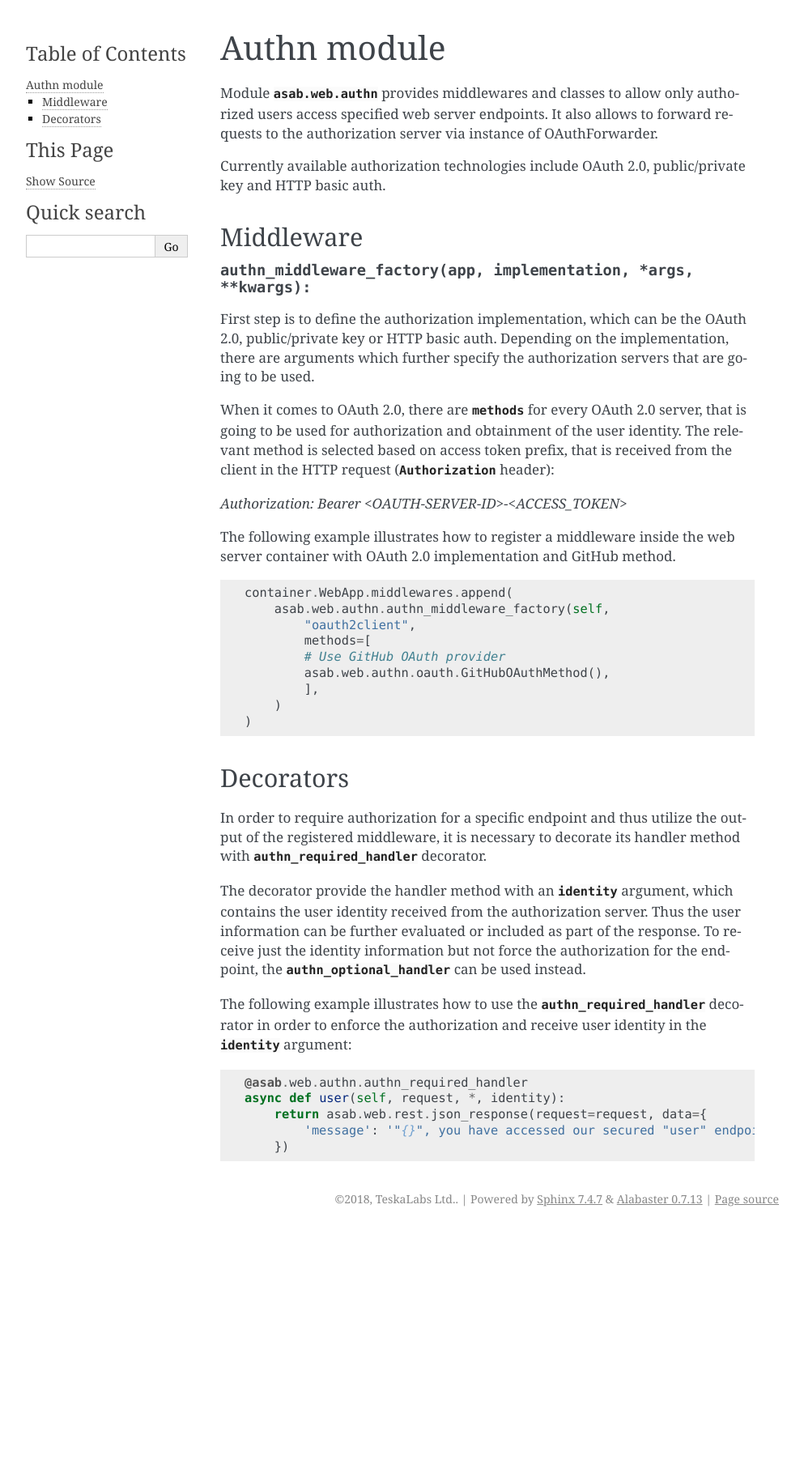
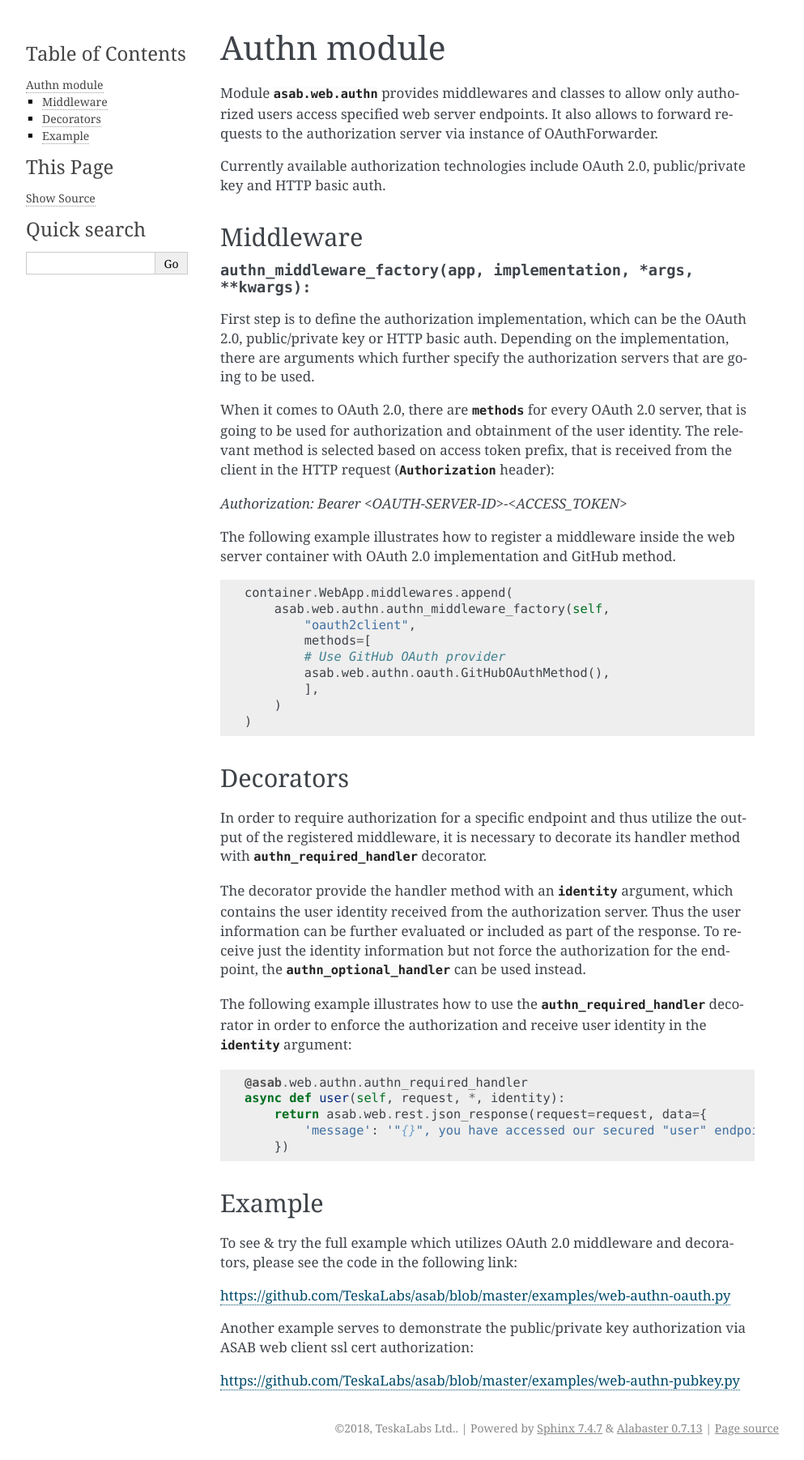
Before and after one commit to TeskaLabs/asab, a Sphinx documentation site: the page built from doc/asab/web/authn.rst, in a window 1280 px wide. Shown: the whole page at 81% size, without its empty margins (148-1141 px from the left). Built offline with Sphinx 7.4.7, drawn with Linux system fonts in a browser that asks for light colours; the version number could not be read and is left out; before the commit the page ends 1520 px from its top, so only the background shows below that.

Commit message:
Example & documentation connection.

```diff
--- a/doc/asab/web/authn.rst
+++ b/doc/asab/web/authn.rst
@@ -60,3 +60,16 @@ authorization and receive user identity in the :any:`identity` argument:
         return asab.web.rest.json_response(request=request, data={
             'message': '"{}", you have accessed our secured "user" endpoint.'.format(identity),
         })
+
+
+Example
+------------
+
+To see & try the full example which utilizes OAuth 2.0 middleware and decorators, please see the code
+in the following link:
+
+`https://github.com/TeskaLabs/asab/blob/master/examples/web-authn-oauth.py <https://github.com/TeskaLabs/asab/blob/master/examples/web-authn-oauth.py>`_
+
+Another example serves to demonstrate the public/private key authorization via ASAB web client ssl cert authorization:
+
+`https://github.com/TeskaLabs/asab/blob/master/examples/web-authn-pubkey.py <https://github.com/TeskaLabs/asab/blob/master/examples/web-authn-pubkey.py>`_
--- a/doc/index.rst
+++ b/doc/index.rst
@@ -17,6 +17,7 @@
    :caption: Services
 
    asab/web/index
+   asab/web/authn
    asab/mom/index
    asab/metrics
 
```
Also changed, not shown: 1 other file.
